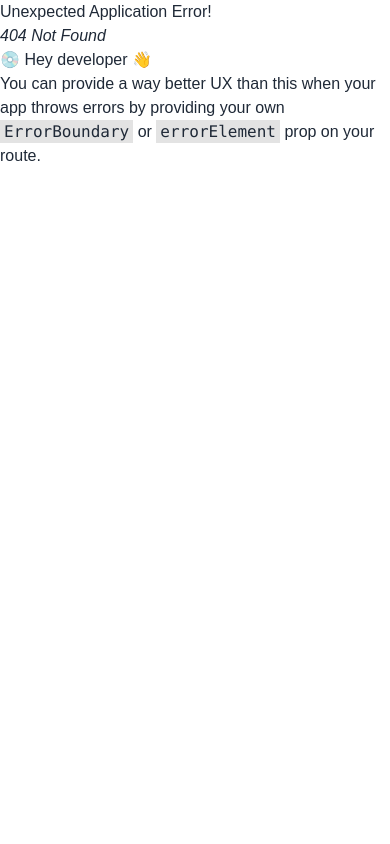
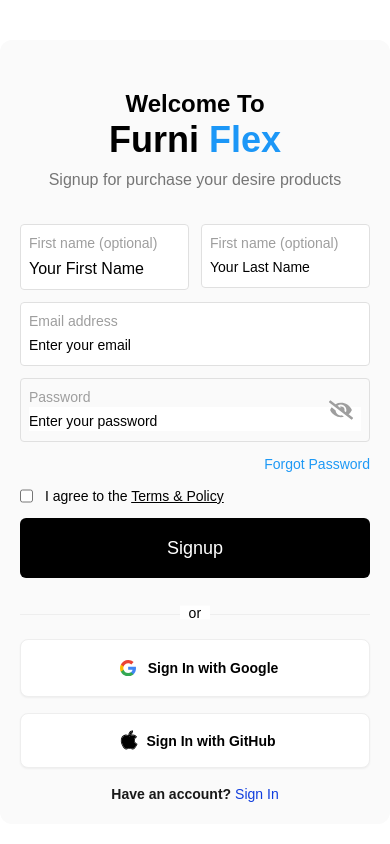
Before and after one commit to al-amin90/furniFlex-client, a React (Vite) app: page /singUp in a window 390 px wide. Before the commit this address had no page. Shown: the top 844 px of the page. Built offline with nearby package versions, Linux system fonts and the light colour scheme.

Commit message:
add: singUp ui responsive

```diff
--- a/src/authontication/SingIn.jsx
+++ b/src/authontication/SingIn.jsx
@@ -11,11 +11,11 @@
   const handleSignIn = () => {};
 
   return (
-    <div className="flex md:flex-row flex-col">
+    <div className="flex md:flex-row flex-col-reverse">
       {/* sing in from */}
       <div className="flex-1 my-auto">
-        <div className="max-w-[1920px] mx-auto md:w-[85%] pb-10">
-          <div className=" rounded-xl lg:shadow mt-10 w-[80%] bg-[#FAFAFA] mx-auto">
+        <div className="max-w-[1920px] mx-auto w-full md:w-[85%] pb-10">
+          <div className=" rounded-xl lg:shadow mt-10 w-full md:w-[80%] bg-[#FAFAFA] mx-auto">
             <div className="w-full flex-col-reverse lg:flex-row flex">
               <div className="w-full p-5 rounded-md">
                 <div>
@@ -23,7 +23,7 @@
                     <h3 className="text-2xl font-semibold text-black">
                       Welcome Back!
                     </h3>
-                    <p className="text-gray-600 text-base font-medium">
+                    <p className="text-gray-600 text-sm md:text-base font-medium">
                       Enter your Credentials to access your account
                     </p>
                   </div>
@@ -31,25 +31,25 @@
                   <form onSubmit={handleSignIn} className="space-y-3 mt-4 w-full ">
                     <div>
                       <fieldset className="border bg-white border-solid border-gray-300 p-2 w-full rounded">
-                        <p className="text-sm text-gray-500">Email address</p>
+                        <p className="text-sm md:text-base text-gray-500">Email address</p>
                         <input
                           type="email"
                           name="email"
                           id=""
                           placeholder="Enter your email"
-                          className="text-sm pt-1 w-full placeholder:text-black text-black focus:outline-0"
+                          className="text-sm md:text-base pt-1 w-full placeholder:text-black text-black focus:outline-0"
                         />
                       </fieldset>
                     </div>
                     <div>
                       <fieldset className="border relative border-solid border-gray-300 p-2 w-full rounded">
-                        <p className="text-sm text-gray-500">Password</p>
+                        <p className="text-sm md:text-base text-gray-500">Password</p>
                         <input
                           type={isShowed ? "password" : "text"}
                           name="password"
                           id=""
                           placeholder="Enter your password"
-                          className="text-sm pt-1 w-full placeholder:text-black text-black focus:outline-0"
+                          className="text-sm md:text-base pt-1 w-full placeholder:text-black text-black focus:outline-0"
                         />
                         <div
                           onClick={() => setIsShowed(!isShowed)}
@@ -64,12 +64,12 @@
                       </fieldset>
                     </div>
                     <div className="flex justify-end">
-                        <p className="text-[#1E99F5] text-sm">Forgot Password</p>
+                        <p className="text-[#1E99F5] text-sm md:text-base">Forgot Password</p>
                     </div>
 
                     <div className="flex gap-3 -mt-2 text-black">
                         <input type="checkbox" className="input-accent" name="check" id="check" />
-                          <label htmlFor="check" className="text-sm">I agree to the <span className="underline">Terms & Policy</span></label>
+                          <label htmlFor="check" className="text-sm md:text-base">I agree to the <span className="underline">Terms & Policy</span></label>
                     </div>
 
                     <button className="py-4 w-full hover:shadow-xl px-5 text-lg text-white bg-black rounded-md">
@@ -77,14 +77,14 @@
                     </button>
 
                     <div className="  border-b text-center">
-                      <div className="leading-none text-black px-2 inline-block text-base bg-white tracking-wide font-medium  transform translate-y-3/4">
+                      <div className="leading-none text-black px-2 inline-block text-sm md:text-base bg-white tracking-wide font-medium  transform translate-y-3/4">
                         or
                       </div>
                     </div>
                   </form>
                   <SingInWithSocialMedia></SingInWithSocialMedia>
 
-                  <div className="text-black/90 text-center font-semibold text-base">
+                  <div className="text-black/90 text-center font-semibold text-sm md:text-base">
                   Have an account?
                     <Link
                       to="/singUp"
@@ -102,9 +102,9 @@
       {/* right img part */}
       <div className="flex-1 bg-[#020306] relative h-fit">
         <img className=" object-cover w-full" src={bgImg} alt="" />
-        <div className="absolute  text-xs top-1/2 left-1/2 -translate-y-1/2 text-center -translate-x-1/2 text-white">
-          <img className="mx-auto w-[40%] mb-1 " src={logo} alt="" />
-          <p className="font-thin">
+        <div className="absolute text-xs w-full top-1/2 left-1/2 -translate-y-1/2 text-center -translate-x-1/2 text-white">
+          <img className="mx-auto w-[25%] mb-1 " src={logo} alt="" />
+          <p className="font-thin w-[90%] md:w-1/2 mx-auto">
             Discover a seamless shopping experience with our curated collection
             of products. From fashion to electronics, we bring quality.
           </p>
--- a/src/authontication/SingUp.jsx
+++ b/src/authontication/SingUp.jsx
@@ -1,11 +1,165 @@
-import React from 'react';
+import bgImg from "../assets/authontication.png";
+import logo from "../assets/authLogo.png";
+import { useState } from "react";
+import { FaEye, FaEyeSlash } from "react-icons/fa";
+import { Link } from "react-router-dom";
+import SingInWithSocialMedia from "../components/SingInWithSocialMedia";
 
 const SingUp = () => {
-    return (
-        <div>
+  const [isShowed, setIsShowed] = useState(true);
 
+  const handleSignUp = () => {};
+
+  return (
+    <div className="flex md:flex-row flex-col">
+      {/* sing in from */}
+      <div className="flex-1 my-auto">
+        <div className="max-w-[1920px] mx-auto  md:w-[85%] pb-10">
+          <div className=" rounded-xl lg:shadow mt-10 w-full md:w-[80%] bg-[#FAFAFA] mx-auto">
+            <div className="w-full flex-col-reverse lg:flex-row flex">
+              <div className="w-full p-5 rounded-md">
+                <div>
+                  <div className="py-4 mt-3 text-center">
+                    <h3 className="text-2xl font-semibold text-black">
+                      Welcome To
+                    </h3>
+                    <h2 className="text-4xl font-semibold text-black">
+                      Furni <span className="text-[#1C97F7]">Flex</span>
+                    </h2>
+                    <p className="text-gray-600 text-base mt-2 font-medium">
+                      Signup for purchase your desire products
+                    </p>
+                  </div>
+
+                  <form
+                    onSubmit={handleSignUp}
+                    className="space-y-3 mt-4 w-full "
+                  >
+                    <div className="flex justify-between gap-3">
+                      <div className="w-full">
+                        <fieldset className="border bg-white border-solid border-gray-300 p-2 w-full rounded">
+                          <p className="text-sm md:text-base text-gray-500">
+                          First name (optional)
+                          </p>
+                          <input
+                            type="firstName"
+                            name="firstName"
+                            id=""
+                            placeholder="Your First Name"
+                            className="text-base pt-1 w-full placeholder:text-black text-black focus:outline-0"
+                          />
+                        </fieldset>
+                      </div>
+                      <div className="w-full">
+                        <fieldset className="border bg-white border-solid border-gray-300 p-2 w-full rounded">
+                          <p className="text-sm md:text-base text-gray-500">
+                          First name (optional)
+                          </p>
+                          <input
+                            type="secondName"
+                            name="secondName"
+                            id=""
+                            placeholder="Your Last Name"
+                            className="text-sm md:text-base pt-1 w-full placeholder:text-black text-black focus:outline-0"
+                          />
+                        </fieldset>
+                      </div>
+                    </div>
+
+                    <div>
+                      <fieldset className="border bg-white border-solid border-gray-300 p-2 w-full rounded">
+                        <p className="text-sm md:text-base text-gray-500">Email address</p>
+                        <input
+                          type="email"
+                          name="email"
+                          id=""
+                          placeholder="Enter your email"
+                          className="text-sm md:text-base pt-1 w-full placeholder:text-black text-black focus:outline-0"
+                        />
+                      </fieldset>
+                    </div>
+                    <div>
+                      <fieldset className="border relative border-solid border-gray-300 p-2 w-full rounded">
+                        <p className="text-sm md:text-base text-gray-500">Password</p>
+                        <input
+                          type={isShowed ? "password" : "text"}
+                          name="password"
+                          id=""
+                          placeholder="Enter your password"
+                          className="text-sm md:text-base pt-1 w-full placeholder:text-black text-black focus:outline-0"
+                        />
+                        <div
+                          onClick={() => setIsShowed(!isShowed)}
+                          className="absolute right-4 text-xl top-1/2 -translate-y-1/2"
+                        >
+                          {isShowed ? (
+                            <FaEyeSlash className="text-gray-500 text-2xl"></FaEyeSlash>
+                          ) : (
+                            <FaEye className="text-gray-500 text-2xl" />
+                          )}
+                        </div>
+                      </fieldset>
+                    </div>
+                    <div className="flex justify-end">
+                      <p className="text-[#1E99F5] cursor-pointer text-sm md:text-base">
+                        Forgot Password
+                      </p>
+                    </div>
+
+                    <div className="flex gap-3 -mt-2 text-black">
+                      <input
+                        type="checkbox"
+                        className="input-accent"
+                        name="check"
+                        id="check"
+                      />
+                      <label htmlFor="check" className="text-sm md:text-base">
+                        I agree to the{" "}
+                        <span className="underline">Terms & Policy</span>
+                      </label>
+                    </div>
+
+                    <button className="py-4 w-full hover:shadow-xl px-5 text-lg text-white bg-black rounded-md">
+                      Signup
+                    </button>
+
+                    <div className="  border-b text-center">
+                      <div className="leading-none text-black px-2 inline-block text-sm md:text-base bg-white tracking-wide font-medium  transform translate-y-3/4">
+                        or
+                      </div>
+                    </div>
+                  </form>
+                  <SingInWithSocialMedia></SingInWithSocialMedia>
+
+                  <div className="text-black/90 text-center font-semibold text-sm md:text-base">
+                    Have an account?
+                    <Link
+                      to="/singIn"
+                      className=" font-medium ml-1 text-[#0F3DDE]"
+                    >
+                      Sign In
+                    </Link>
+                  </div>
+                </div>
+              </div>
+            </div>
+          </div>
         </div>
-    );
+      </div>
+
+      {/* right img part */}
+      <div className="flex-1 bg-[#020306] relative h-fit">
+        <img className=" object-cover w-full" src={bgImg} alt="" />
+        <div className="absolute  text-xs w-full top-1/2 left-1/2 -translate-y-1/2 text-center -translate-x-1/2 text-white">
+          <img className="mx-auto w-[25%] mb-1 " src={logo} alt="" />
+          <p className="font-thin w-[90%] md:w-1/2 mx-auto">
+            Discover a seamless shopping experience with our curated collection
+            of products. From fashion to electronics, we bring quality.
+          </p>
+        </div>
+      </div>
+    </div>
+  );
 };
 
 export default SingUp;
--- a/src/components/SingInWithSocialMedia.jsx
+++ b/src/components/SingInWithSocialMedia.jsx
@@ -27,7 +27,7 @@
             />
           </svg>
         </div>
-        <span className="ml-1 text-xs">Sign In with Google</span>
+        <span className="ml-1 text-sm">Sign In with Google</span>
       </button>
 
       <button
@@ -67,7 +67,7 @@
             </defs>
           </svg>
         </div>
-        <span className="ml-1 text-xs">Sign In with GitHub</span>
+        <span className="ml-1 text-sm">Sign In with GitHub</span>
       </button>
     </div>
   );
--- a/src/pages/sharePage/Navbar.jsx
+++ b/src/pages/sharePage/Navbar.jsx
@@ -60,14 +60,14 @@
             </>
           ) : (
             <>
-              <Link to="/login">
+              <Link to="/singIn">
                 <button className="font-bold text-xs ml-3 lg:ml-6 mr-2 py-1 md:py-2 rounded-full px-3 md:px-6 bg-[#1E99F5] transition-all shadow-md duration-300 border-y hover:bg-black text-white">
-                  Login
+                  Sing In
                 </button>
               </Link>
-              <Link to="/register">
+              <Link to="/singUp">
                 <button className="font-bold text-xs py-1 md:py-2 rounded-full px-3 md:px-6 bg-[#1E99F5] transition-all shadow-md duration-300 border-y hover:bg-black text-white">
-                  Register
+                  Sing Up
                 </button>
               </Link>
             </>
```
Also changed, not shown: src/router/Router.jsx (+6 -1 lines).
